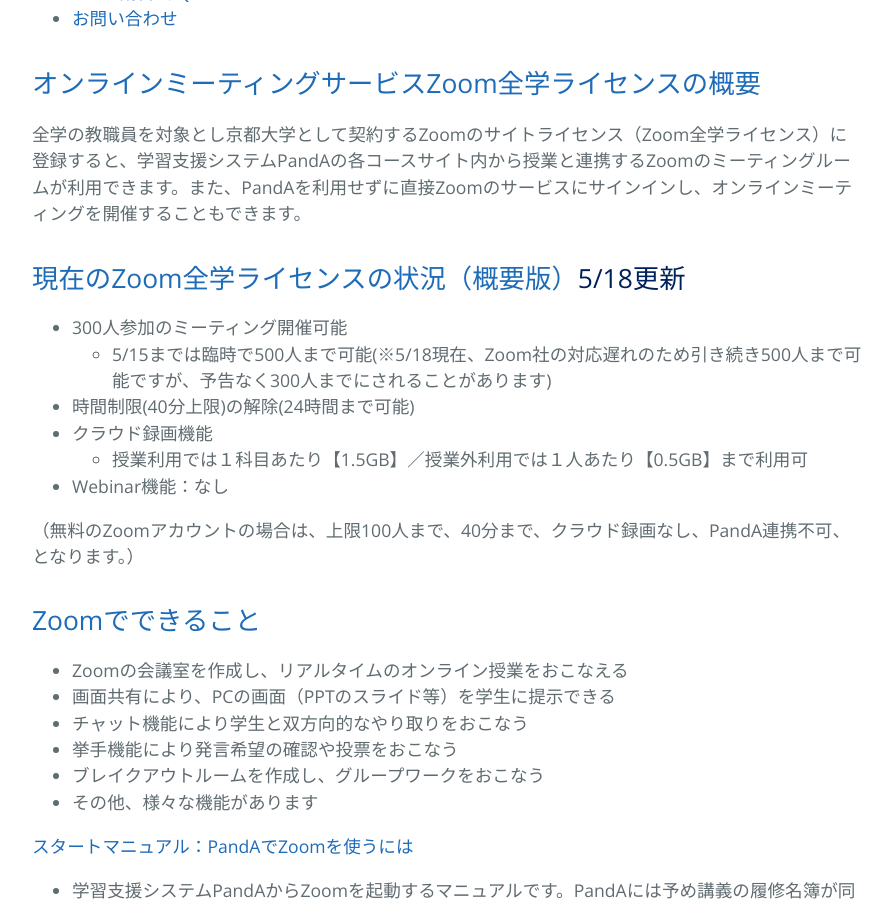
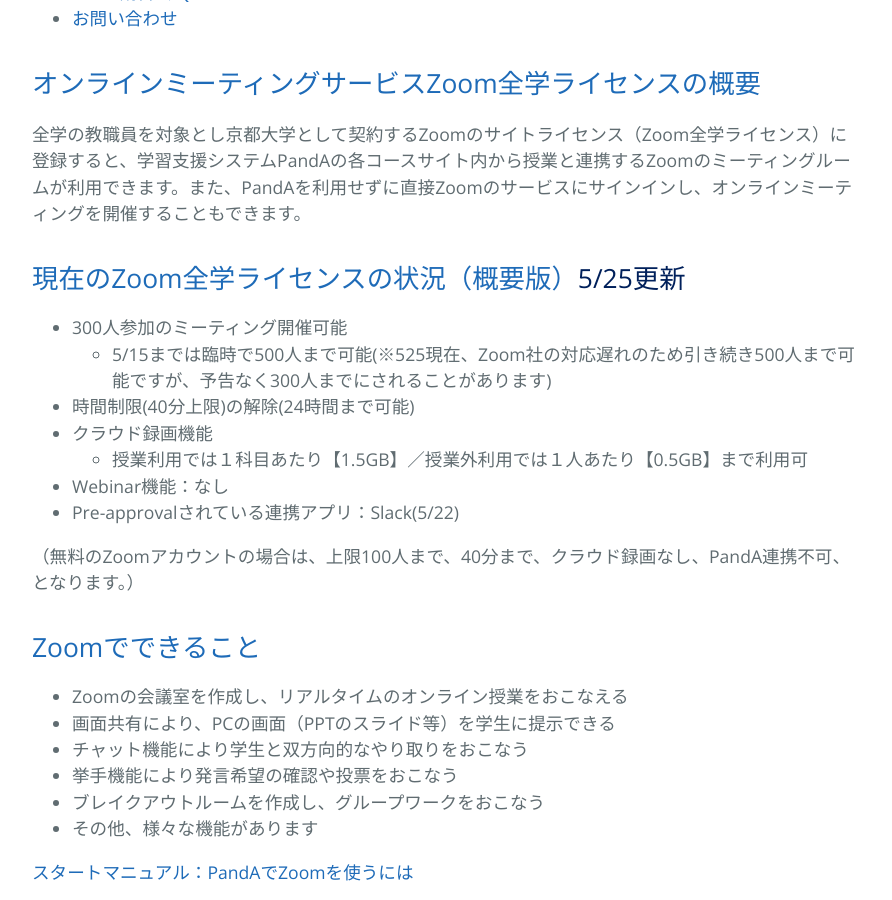
Before and after one commit to kyoto-u/online-edu, a Jekyll site: the page built from zoom.md, in a window 1280 px wide and 900 px high, scrolled down 759 px. Shown: the whole window, without its empty margins (192-1084 px from the left). Built offline with Jekyll 4.4.1, drawn with Linux system fonts in a browser that asks for light colours.

Commit message:
License update + Pre-approval Information

```diff
--- a/zoom.md
+++ b/zoom.md
@@ -23,13 +23,14 @@ title: オンラインミーティングサービス(Zoom全学ライセンス)
 全学の教職員を対象とし京都大学として契約するZoomのサイトライセンス（Zoom全学ライセンス）に登録すると、学習支援システムPandAの各コースサイト内から授業と連携するZoomのミーティングルームが利用できます。また、PandAを利用せずに直接Zoomのサービスにサインインし、オンラインミーティングを開催することもできます。
 
 <a id="anch02"></a>
-## <a href="#anch02">現在のZoom全学ライセンスの状況（概要版）</a>5/18更新
+## <a href="#anch02">現在のZoom全学ライセンスの状況（概要版）</a>5/25更新
 - 300人参加のミーティング開催可能
-  - 5/15までは臨時で500人まで可能(※5/18現在、Zoom社の対応遅れのため引き続き500人まで可能ですが、予告なく300人までにされることがあります)
+  - 5/15までは臨時で500人まで可能(※525現在、Zoom社の対応遅れのため引き続き500人まで可能ですが、予告なく300人までにされることがあります)
 - 時間制限(40分上限)の解除(24時間まで可能)
 - クラウド録画機能
   - 授業利用では１科目あたり【1.5GB】／授業外利用では１人あたり【0.5GB】まで利用可
 - Webinar機能：なし
+- Pre-approvalされている連携アプリ：Slack(5/22)
 
 （無料のZoomアカウントの場合は、上限100人まで、40分まで、クラウド録画なし、PandA連携不可、となります。）
 
```
